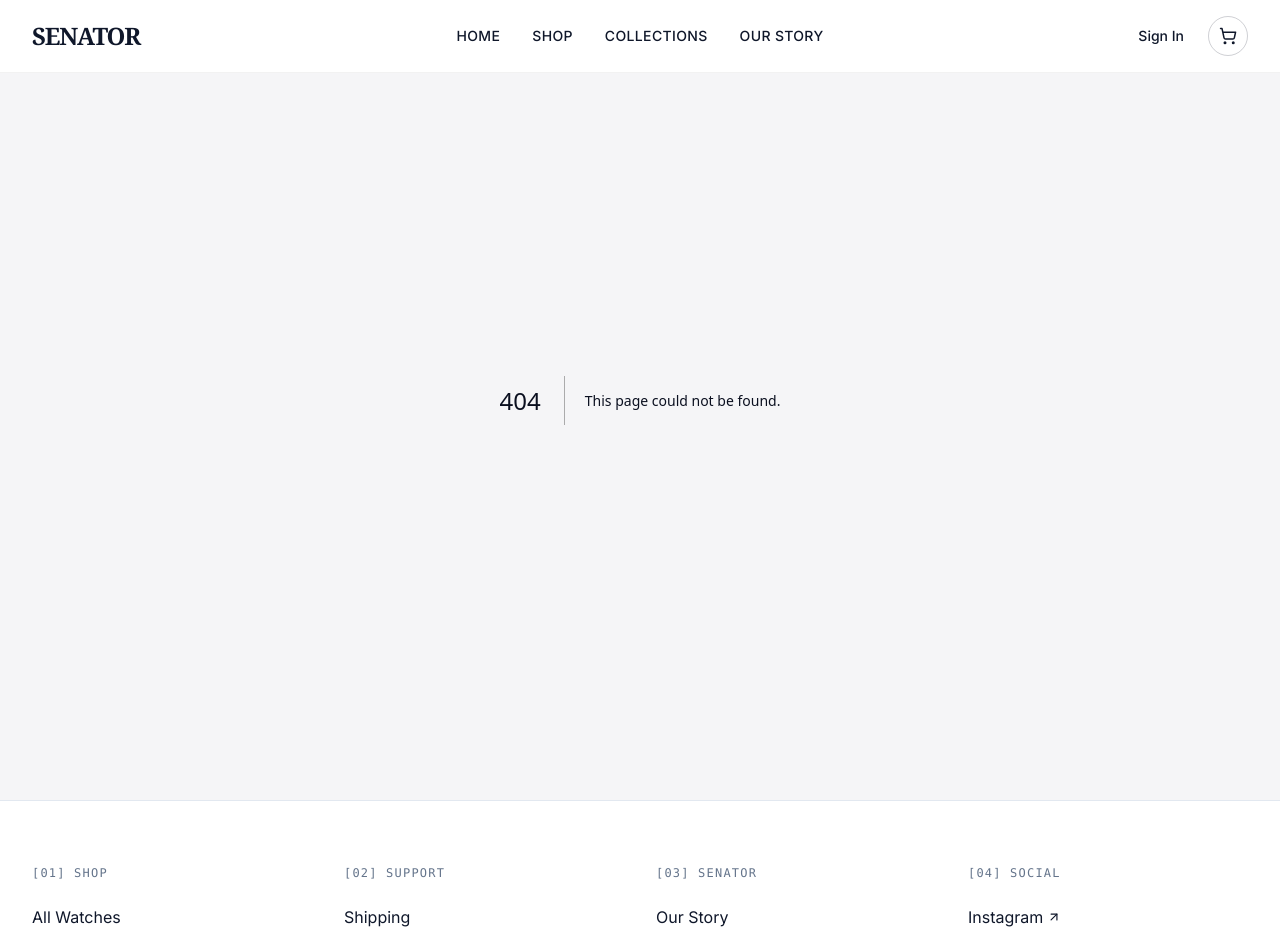
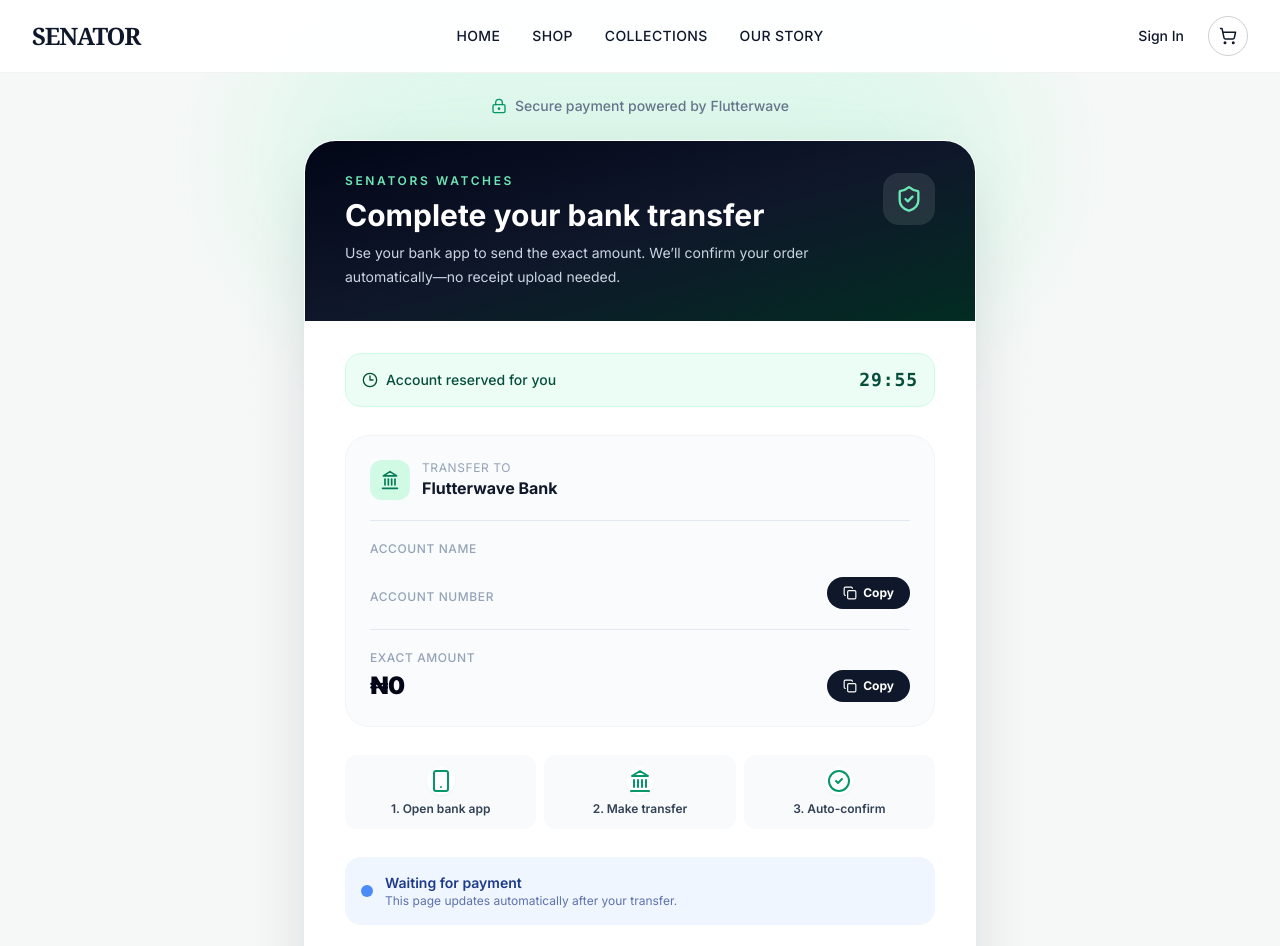
Before and after one commit to 99Softpeace/timeless-dimension-portal, a Next.js app: page /payment/secure-transfer in a window 1280 px wide. Before the commit this address had no page. Shown: the top 946 px of the page. Built offline with nearby package versions, Linux system fonts and the light colour scheme.

Commit message:
Redesign bank transfer checkout experience

```diff
--- /dev/null
+++ b/src/app/payment/secure-transfer/page.tsx
@@ -0,0 +1,12 @@
+'use client'
+
+import { Suspense } from 'react'
+import BankTransferExperience from '@/components/BankTransferExperience'
+
+export default function SecureTransferPage() {
+  return (
+    <Suspense fallback={<div className="min-h-screen bg-gray-50 pt-24 text-center dark:bg-slate-900 dark:text-white">Loading secure payment...</div>}>
+      <BankTransferExperience />
+    </Suspense>
+  )
+}
--- /dev/null
+++ b/src/components/BankTransferExperience.tsx
@@ -0,0 +1,114 @@
+'use client'
+
+import Link from 'next/link'
+import { useEffect, useMemo, useState } from 'react'
+import { useRouter, useSearchParams } from 'next/navigation'
+import { Check, CheckCircle2, Clock3, Copy, Landmark, LockKeyhole, ShieldCheck, Smartphone } from 'lucide-react'
+import { useCart } from '@/components/CartContext'
+
+export default function BankTransferExperience() {
+  const params = useSearchParams()
+  const router = useRouter()
+  const { clearCart } = useCart()
+  const details = {
+    orderId: params.get('orderId') || '', orderNumber: params.get('orderNumber') || '',
+    bankName: params.get('bankName') || 'Flutterwave Bank', accountNumber: params.get('accountNumber') || '',
+    accountName: params.get('accountName') || '', amount: Number(params.get('amount') || 0),
+  }
+  const expiresAt = useMemo(() => {
+    const parsed = Date.parse(params.get('expiresAt') || '')
+    return Number.isFinite(parsed) ? parsed : Date.now() + 30 * 60 * 1000
+  }, [params])
+  const [secondsLeft, setSecondsLeft] = useState(() => Math.max(0, Math.floor((expiresAt - Date.now()) / 1000)))
+  const [copied, setCopied] = useState('')
+  const [status, setStatus] = useState<'waiting' | 'confirmed'>('waiting')
+
+  useEffect(() => {
+    const timer = window.setInterval(() => setSecondsLeft(Math.max(0, Math.floor((expiresAt - Date.now()) / 1000))), 1000)
+    return () => window.clearInterval(timer)
+  }, [expiresAt])
+
+  useEffect(() => {
+    if (!details.orderId) return
+    const check = async () => {
+      const token = localStorage.getItem('token')
+      if (!token) return
+      try {
+        const response = await fetch(`/api/orders/${encodeURIComponent(details.orderId)}`, { headers: { Authorization: `Bearer ${token}` }, cache: 'no-store' })
+        const result = await response.json()
+        if (response.ok && result?.data?.paymentStatus === 'paid') {
+          setStatus('confirmed')
+          clearCart()
+          window.setTimeout(() => router.replace(`/order-success?${new URLSearchParams({ orderNumber: details.orderNumber, orderId: details.orderId })}`), 1200)
+        }
+      } catch { /* keep waiting; webhook confirmation can take a moment */ }
+    }
+    void check()
+    const poller = window.setInterval(check, 5000)
+    return () => window.clearInterval(poller)
+  }, [clearCart, details.orderId, details.orderNumber, router])
+
+  const copy = async (value: string, key: string) => {
+    await navigator.clipboard.writeText(value)
+    setCopied(key)
+    window.setTimeout(() => setCopied(''), 1800)
+  }
+  const time = `${Math.floor(secondsLeft / 60).toString().padStart(2, '0')}:${(secondsLeft % 60).toString().padStart(2, '0')}`
+
+  return (
+    <main className="relative min-h-screen overflow-hidden bg-[#f6f8f7] px-4 pb-16 pt-24 dark:bg-slate-950">
+      <div className="pointer-events-none absolute left-1/2 top-0 h-80 w-[48rem] -translate-x-1/2 rounded-full bg-emerald-200/30 blur-3xl dark:bg-emerald-900/20" />
+      <div className="relative mx-auto max-w-2xl">
+        <div className="mb-6 flex items-center justify-center gap-2 text-sm font-medium text-slate-500 dark:text-slate-400">
+          <LockKeyhole className="h-4 w-4 text-emerald-600" /> Secure payment powered by Flutterwave
+        </div>
+
+        <section className="overflow-hidden rounded-[2rem] border border-white bg-white shadow-[0_24px_80px_-28px_rgba(15,23,42,.25)] dark:border-slate-800 dark:bg-slate-900">
+          <header className="bg-gradient-to-br from-slate-950 via-slate-900 to-emerald-950 px-6 py-8 text-white sm:px-10">
+            <div className="flex items-start justify-between gap-5">
+              <div><p className="mb-2 text-xs font-semibold uppercase tracking-[.22em] text-emerald-300">Senators Watches</p><h1 className="text-2xl font-bold sm:text-3xl">Complete your bank transfer</h1><p className="mt-2 max-w-lg text-sm leading-6 text-slate-300">Use your bank app to send the exact amount. We’ll confirm your order automatically—no receipt upload needed.</p></div>
+              <div className="hidden rounded-2xl bg-white/10 p-3 sm:block"><ShieldCheck className="h-7 w-7 text-emerald-300" /></div>
+            </div>
+          </header>
+
+          <div className="px-5 py-6 sm:px-10 sm:py-8">
+            <div className={`mb-7 flex items-center justify-between rounded-2xl border px-4 py-3 ${secondsLeft ? 'border-emerald-100 bg-emerald-50 text-emerald-900 dark:border-emerald-900 dark:bg-emerald-950/30 dark:text-emerald-100' : 'border-rose-100 bg-rose-50 text-rose-800'}`}>
+              <span className="flex items-center gap-2 text-sm font-medium"><Clock3 className="h-4 w-4" />{secondsLeft ? 'Account reserved for you' : 'Account expired'}</span>
+              <strong className="font-mono text-lg tracking-wider">{time}</strong>
+            </div>
+
+            <div className="rounded-3xl border border-slate-100 bg-slate-50/80 p-5 dark:border-slate-800 dark:bg-slate-950/60 sm:p-6">
+              <div className="mb-5 flex items-center gap-3 border-b border-slate-200 pb-5 dark:border-slate-800"><div className="rounded-xl bg-emerald-100 p-2.5 text-emerald-700 dark:bg-emerald-950 dark:text-emerald-300"><Landmark className="h-5 w-5" /></div><div><p className="text-xs uppercase tracking-wider text-slate-400">Transfer to</p><p className="font-bold text-slate-900 dark:text-white">{details.bankName}</p></div></div>
+              <div className="space-y-5">
+                <div><p className="text-xs font-medium uppercase tracking-wider text-slate-400">Account name</p><p className="mt-1 font-semibold text-slate-800 dark:text-slate-100">{details.accountName}</p></div>
+                <div className="flex items-end justify-between gap-4"><div><p className="text-xs font-medium uppercase tracking-wider text-slate-400">Account number</p><p className="mt-1 text-2xl font-black tracking-[.12em] text-slate-950 dark:text-white sm:text-3xl">{details.accountNumber}</p></div><CopyButton active={copied === 'account'} onClick={() => copy(details.accountNumber, 'account')} /></div>
+                <div className="flex items-end justify-between gap-4 border-t border-slate-200 pt-5 dark:border-slate-800"><div><p className="text-xs font-medium uppercase tracking-wider text-slate-400">Exact amount</p><p className="mt-1 text-2xl font-black text-slate-950 dark:text-white">₦{details.amount.toLocaleString()}</p></div><CopyButton active={copied === 'amount'} onClick={() => copy(String(details.amount), 'amount')} /></div>
+              </div>
+            </div>
+
+            <div className="my-7 grid grid-cols-3 gap-2 text-center text-xs text-slate-500 dark:text-slate-400">
+              <Step icon={<Smartphone />} number="1" text="Open bank app" /><Step icon={<Landmark />} number="2" text="Make transfer" /><Step icon={<CheckCircle2 />} number="3" text="Auto-confirm" />
+            </div>
+
+            <div className={`flex items-center gap-3 rounded-2xl p-4 ${status === 'confirmed' ? 'bg-emerald-100 text-emerald-900' : 'bg-blue-50 text-blue-900 dark:bg-blue-950/30 dark:text-blue-100'}`}>
+              {status === 'confirmed' ? <CheckCircle2 className="h-6 w-6 shrink-0 text-emerald-600" /> : <span className="h-3 w-3 shrink-0 animate-pulse rounded-full bg-blue-500" />}
+              <div><p className="text-sm font-semibold">{status === 'confirmed' ? 'Payment confirmed' : 'Waiting for payment'}</p><p className="text-xs opacity-70">{status === 'confirmed' ? 'Taking you to your confirmation page...' : 'This page updates automatically after your transfer.'}</p></div>
+            </div>
+
+            <p className="mt-5 text-center text-xs text-slate-400">Order {details.orderNumber} · Only use this account for this order</p>
+            <div className="mt-6 flex justify-center gap-3"><Link href="/orders" className="rounded-full border border-slate-200 px-5 py-2.5 text-sm font-semibold text-slate-700 dark:border-slate-700 dark:text-white">View orders</Link><Link href="/checkout" className="rounded-full px-5 py-2.5 text-sm font-semibold text-emerald-700 dark:text-emerald-300">Cancel payment</Link></div>
+          </div>
+        </section>
+        <div className="mt-5 flex items-center justify-center gap-5 text-xs text-slate-400"><span className="flex items-center gap-1.5"><ShieldCheck className="h-4 w-4" /> Secure processing</span><span>•</span><span>Instant confirmation</span></div>
+      </div>
+    </main>
+  )
+}
+
+function CopyButton({ active, onClick }: { active: boolean; onClick: () => void }) {
+  return <button type="button" onClick={onClick} className="flex min-w-20 items-center justify-center gap-1.5 rounded-full bg-slate-900 px-4 py-2 text-xs font-bold text-white transition hover:bg-emerald-600 dark:bg-white dark:text-slate-900">{active ? <><Check className="h-3.5 w-3.5" /> Copied</> : <><Copy className="h-3.5 w-3.5" /> Copy</>}</button>
+}
+
+function Step({ icon, number, text }: { icon: React.ReactElement; number: string; text: string }) {
+  return <div className="rounded-xl bg-slate-50 px-2 py-3 dark:bg-slate-950"><div className="mx-auto mb-1.5 flex h-7 w-7 items-center justify-center rounded-full bg-white text-emerald-600 shadow-sm dark:bg-slate-900">{icon}</div><span className="font-semibold text-slate-700 dark:text-slate-200">{number}. {text}</span></div>
+}
--- a/src/components/CheckoutContent.tsx
+++ b/src/components/CheckoutContent.tsx
@@ -182,7 +182,7 @@
           accountName: String(result.data.accountName), amount: String(result.data.amount),
           expiresAt: String(result.data.expiresAt || ''),
         })
-        router.push(`/payment/bank-transfer?${query.toString()}`)
+        router.push(`/payment/secure-transfer?${query.toString()}`)
         return
       }
       if (result?.data?.redirectUrl) {
```
